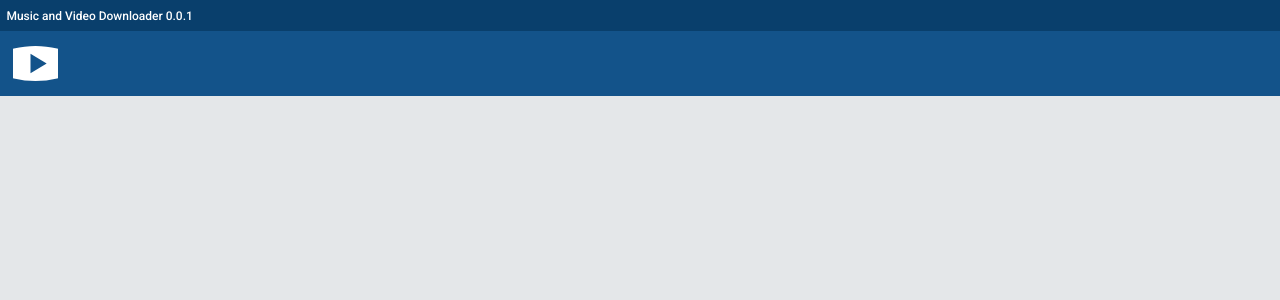
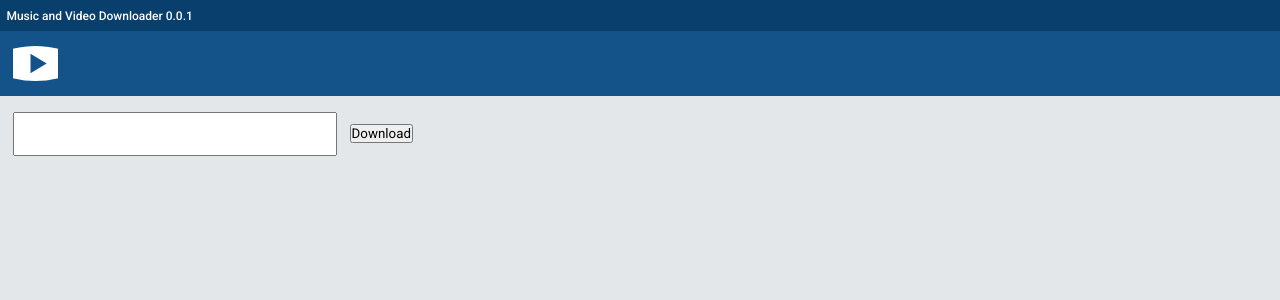
Before and after one commit to RodrigoBJJ94/music-and-video-downloader-electron, a React (Create React App) app: page / in a window 1280 px wide. Shown: the top 300 px of the page. Built offline with nearby package versions, Linux system fonts and the light colour scheme.

Commit message:
Initial implementation of downloading videos from Youtube

```diff
--- a/public/preload.js
+++ b/public/preload.js
@@ -1,5 +1,5 @@
-const { contextBridge } = require("electron");
+const { contextBridge, ipcRenderer } = require("electron");
 
 contextBridge.exposeInMainWorld("api", {
-
+  getURLYoutube: (args) => ipcRenderer.send("URLYoutube", args)
 });
--- a/src/Main.js
+++ b/src/Main.js
@@ -5,14 +5,32 @@ import "./Styles.css";
 
 export default function Main() {
 
-  const { test } = useContextAPI();
+  const { setInputURLYoutube, inputURLYoutube } = useContextAPI();
 
-  console.log(test);
+  console.log(inputURLYoutube);
+
+  const sendURLYoutube = () => {
+    window.api?.getURLYoutube(inputURLYoutube);
+  };
 
   return (
     <div className="app">
       <Header />
-      <div className="body"></div>
+      <div className="body">
+        <input
+          value={inputURLYoutube}
+          onChange={element => setInputURLYoutube(element.target.value)}
+          style={{
+            width: "25vw", height: "5vh", marginTop: "2vh", marginLeft: "1vw", marginRight: "1vw"
+          }}
+        />
+        <button
+          onClick={() => {
+            sendURLYoutube();
+          }}>
+          Download
+        </button>
+      </div>
     </div>
   );
 };
--- a/src/context/ContextAPI.js
+++ b/src/context/ContextAPI.js
@@ -3,10 +3,10 @@ import { createContext, useContext, useState } from "react";
 export const Context = createContext();
 
 export const ContextProvider = ({ children }) => {
-  const [test, setTest] = useState(0);
+  const [inputURLYoutube, setInputURLYoutube] = useState("");
 
   const values = {
-    test, setTest
+    inputURLYoutube, setInputURLYoutube
   };
 
   return (
```
Also changed, not shown: public/electron.js (+27 -1 lines).
